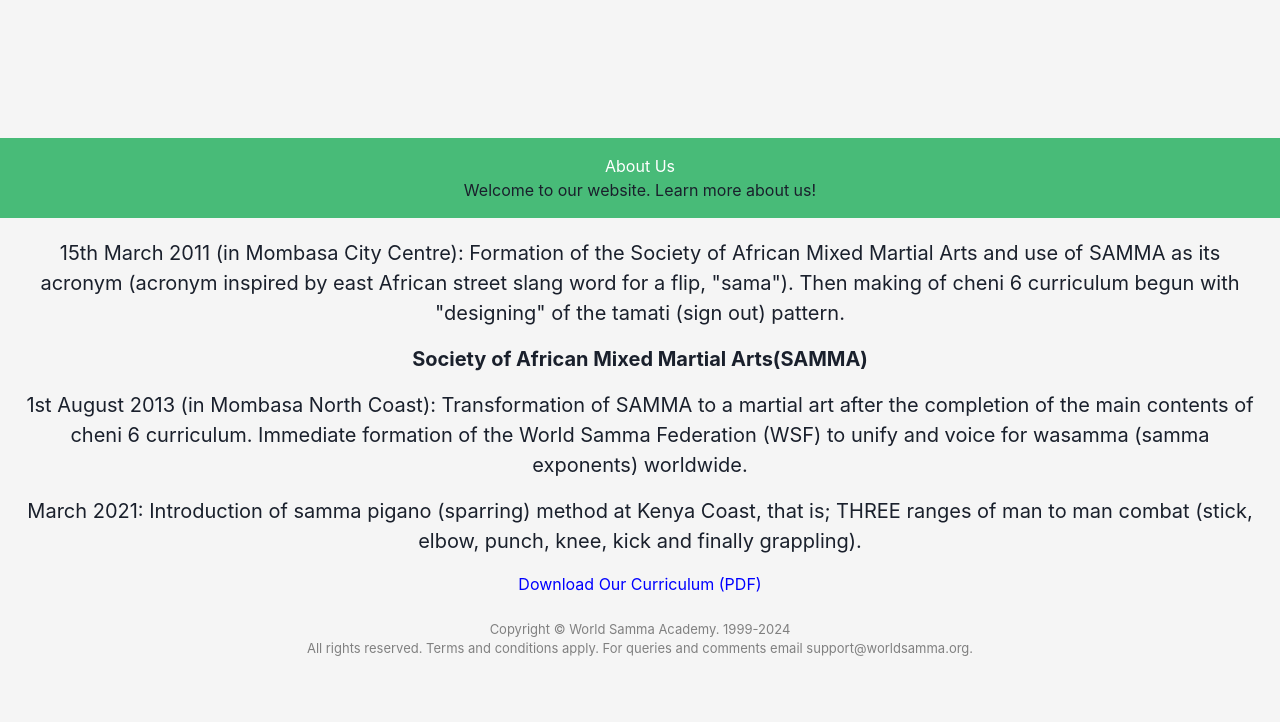
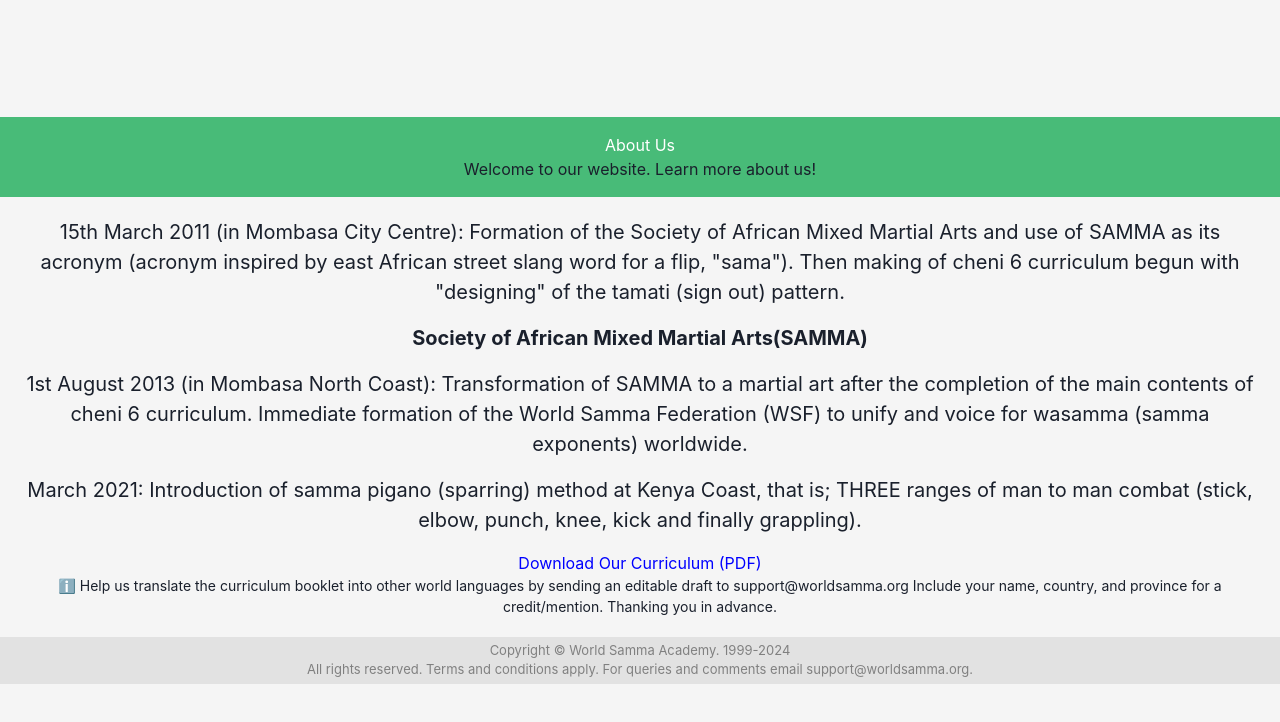
Before and after one commit to jdtheefirst/World-Samma-Fed, a React (Create React App) app in the folder frontend/: page /about in a window 1280 px wide. Shown: the top 722 px of the page. Built offline with nearby package versions, Linux system fonts and the light colour scheme.

Commit message:
latest without payment methods

```diff
--- a/frontend/public/index.html
+++ b/frontend/public/index.html
@@ -16,7 +16,7 @@
     -->
     <link rel="manifest" href="%PUBLIC_URL%/manifest.json" />
 
-    <title>Worldsamma</title>
+    <title>World Samma Federation</title>
   </head>
   <body>
     <noscript>You need to enable JavaScript to run this app.</noscript>
--- a/frontend/src/pages/About.js
+++ b/frontend/src/pages/About.js
@@ -55,8 +55,21 @@
         >
           Download Our Curriculum (PDF)
         </a>
+        <Text fontSize={"sm"} textAlign={"center"}>
+          ℹ️ Help us translate the curriculum booklet into other world languages
+          by sending an editable draft to support@worldsamma.org Include your
+          name, country, and province for a credit/mention. Thanking you in
+          advance.
+        </Text>
       </Box>
-      <Text textAlign={"center"} fontSize={"small"} p={1} textColor={"grey"}>
+      <Text
+        textAlign={"center"}
+        fontSize={"small"}
+        p={1}
+        textColor={"grey"}
+        background="blackAlpha.200"
+        width={"100%"}
+      >
         <Text>{`Copyright © World Samma Academy. 1999-${new Date().getFullYear()}`}</Text>{" "}
         All rights reserved. Terms and conditions apply. For queries and
         comments email support@worldsamma.org.
--- a/frontend/src/pages/Home.js
+++ b/frontend/src/pages/Home.js
@@ -235,13 +235,7 @@
               alignItems={"center"}
               width={"100%"}
             >
-              <Grid
-                width={"100%"}
-                height="200px"
-                templateRows="repeat(2, 1fr)"
-                gap={4}
-                m={2}
-              >
+              <Grid width={"100%"} height="200px" templateRows="repeat(2, 1fr)">
                 <GridItem
                   background="whitesmoke"
                   textAlign={"center"}
@@ -293,6 +287,7 @@
                   textColor={"blackAlpha.800"}
                   px={6}
                   p={6}
+                  width={"100%"}
                 >
                   Samma is a modern hybrid martial art (from Eastern Africa)
                   with its own training curriculum (cheni 6) and a distinctive
```
Also changed, not shown: 2 other files (tests, documents, lock files or other folders).
